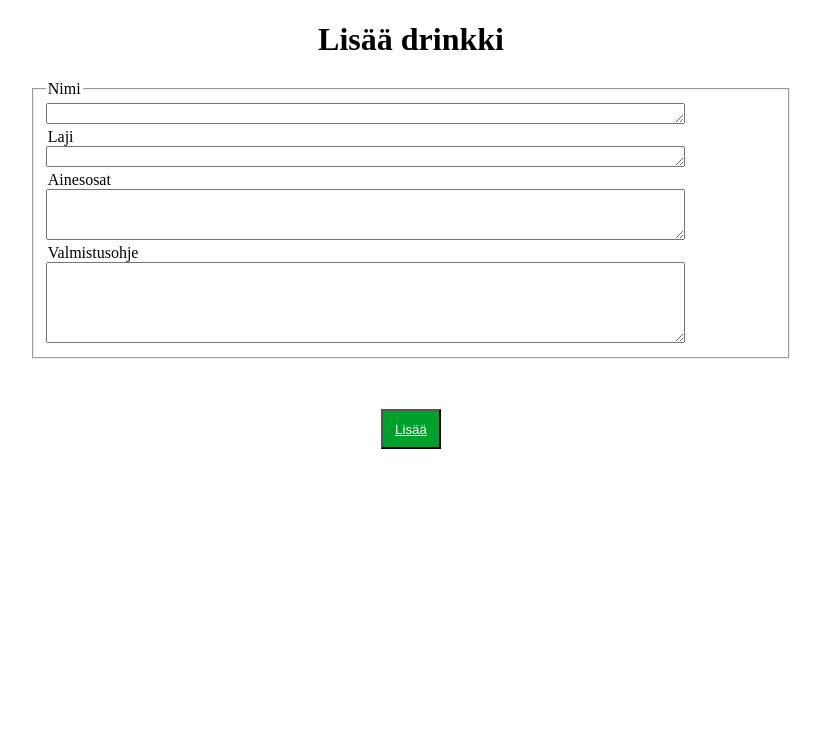
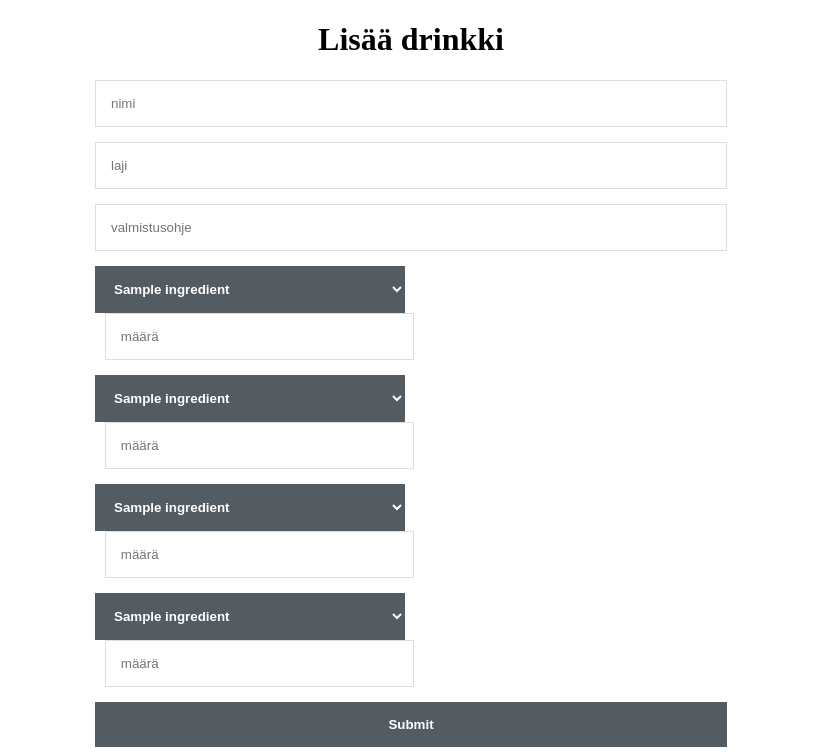
Before and after one commit to MatteZ02/drink-archive, a Node server app: page /add in a window 1280 px wide. Shown: the part 63-818 px from the top of the page, without its empty margins (229-1050 px from the left). Before the commit the page ends 512 px from the top, so only its background shows below. Run offline with Node 20, Linux system fonts and the light colour scheme; the visitor is signed in with stand-in values (Sample User, id 1); tables that the repository leaves empty or names only in its code hold one stand-in row (values such as "Sample post").

Commit message:
update 25.8

```diff
--- a/public/main.css
+++ b/public/main.css
@@ -48,7 +48,64 @@ h2 {
     text-align: center;
 }
 
-fieldset {
+.add-form {
+    margin-left: 25%;
+    width: 50%;
+}
+
+form input[type="text"] {
+    width: 100%;
+    padding: 15px;
+    border: 1px solid #dddddd;
+    margin-bottom: 15px;
+    box-sizing:border-box;
+}
+
+form input[type="submit"] {
+    width: 100%;
+    padding: 15px;
+    background-color: #535b63;
+    border: 0;
+    box-sizing: border-box;
+    cursor: pointer;
+    font-weight: bold;
+    color: #ffffff;
+}
+
+form select {
+    width: 49%;
+    padding: 15px;
+    background-color: #535b63;
+    border: 0;
+    box-sizing: border-box;
+    cursor: pointer;
+    font-weight: bold;
+    color: #ffffff;
+}
+
+form input[name="amount"] {
+    margin-left: 1.55%;
+    width: 49%;
+    padding: 15px;
+    border: 1px solid #dddddd;
+    margin-bottom: 15px;
+    box-sizing:border-box;
+}
+
+.drink-list {
     width: 60%;
+    margin-top: 70px;
     margin-left: 20%;
+    background-color: #066175;
+    cursor: pointer;
 }
+
+.drink-list u {
+    color: white;
+}
+
+.drink {
+    margin-left: 5%;
+    width: 90%;
+    background-color: #066175;
+}
--- a/routes/router.js
+++ b/routes/router.js
@@ -1,21 +1,22 @@
 const db = require("../db");
 
 module.exports = (app) => {
-    const renderTemplate = (req, res, template, code) => {
-        res.render(template, { db, code, user: req.session.user });
+    const renderTemplate = (req, res, template, params, code) => {
+        const user = req.session.user || [];
+        res.render(template, { db, params, code, user: user[0]});
     };
 
-    const isAuthenticated = (req, res, template) => {
+    const isAuthenticated = (req, res, template, params) => {
         if (req.session.loggedin) {
-            renderTemplate(req, res, template);
+            renderTemplate(req, res, template, params);
         } else {
             res.redirect("/login");
         }
     }
 
-    const isAuthenticatedInv = (req, res, template) => {
+    const isAuthenticatedInv = (req, res, template, params) => {
         if (!req.session.loggedin) {
-            renderTemplate(req, res, template);
+            renderTemplate(req, res, template, params);
         } else {
             res.redirect("/");
         }
@@ -25,9 +26,15 @@ module.exports = (app) => {
 
     app.get("/login", (req, res) => isAuthenticatedInv(req, res, "login"));
     app.get("/register", (req, res) => isAuthenticatedInv(req, res, "register"));
-    app.get("/drinks", (req, res) => isAuthenticated(req, res, "drinks"));
-    app.get("/add", (req, res) => isAuthenticated(req, res, "add"));
+    app.get("/drinks", async (req, res) => isAuthenticated(req, res, "drinks", { drinks: await db.select({table: "drinks"}) }));
+    app.get("/add", async (req, res) => isAuthenticated(req, res, "add", { ingredients: await db.select({table: "ingredient"}) }));
     app.get("/user", (req, res) => isAuthenticated(req, res, "user"));
+
+    app.get("/drink/:drinkID", async (req, res) => {
+        const id = req.params.drinkID;
+        const drink = await db.select({table: "drinks", where: `id = ${id}`});
+        isAuthenticated(req, res, "drink", { id, drink: drink[0] });
+    });
 
     app.get("/logout", (req, res) => {
         req.session.loggedin = false;
@@ -35,47 +42,43 @@ module.exports = (app) => {
     });
 
     app.post("/registered", async (req, res) => {
-        const email = req.body.email;
-        const username = req.body.username;
-        const password = req.body.password;
-        const password2 = req.body.password2;
-        const results = await db.select({fields: "*", table: "accounts"});
+        const results = await db.select({table: "accounts"});
         let inUse = false;
         results.forEach(item => {
-            if (item.email.toLowerCase() == email.toLowerCase()) {
+            if (item.email.toLowerCase() == req.body.email.toLowerCase()) {
                 if (inUse) return;
                 inUse = true;
-                return renderTemplate(req, res, "register", "EMAIL_INUSE");
-            } else if (item.username.toLowerCase() == username.toLowerCase()) {
+                return renderTemplate(req, res, "register", {}, "EMAIL_INUSE");
+            } else if (item.username.toLowerCase() == req.body.username.toLowerCase()) {
                 if (inUse) return;
                 inUse = true;
-                return renderTemplate(req, res, "register", "USERNAME_INUSE");
+                return renderTemplate(req, res, "register", {}, "USERNAME_INUSE");
             }
         });
         if (inUse) return;
-        if (password !== password2) {
-            return renderTemplate(req, res, "register", "PASSWORD_NOT_MATCH");
+        if (req.body.password !== req.body.password2) {
+            return renderTemplate(req, res, "register", {}, "PASSWORD_NOT_MATCH");
         }
-        if (username && password && password2 && email) {
-            db.insert({table: "accounts", fields: 'username, password, email, admin', values: `"${username}", "${password}", "${email}, 0"`});
-            return renderTemplate(req, res, "login", "REGISTERED");
+        if (req.body.username && req.body.password && req.body.password2 && req.body.email) {
+            db.insert({table: "accounts", fields: "username, password, email, admin", values: `"${req.body.username}", "${req.body.password}", "${req.body.email}", "0"`});
+            return renderTemplate(req, res, "login", {}, "REGISTERED");
         } else {
             res.send('Please fill the requiered fields!');
             res.end();
         }
     });
 
-    app.post('/auth', async (req, res) => {
-        const username = req.body.username;
-        const password = req.body.password;
-        if (username && password) {
-           const results = await db.select({fields: "*", table: "accounts", where: "username = ? AND password = ?", username: username, password: password});
+    app.post("/auth", async (req, res) => {
+        if (req.body.username && req.body.password) {
+           const results = await db.select({table: "accounts", where: "username = ? AND password = ?", username: req.body.username, password: req.body.password});
                 if (results.length > 0) {
+                    if (results.admin == 1) results.admin = true;
+                    else results.admin = false;
                     req.session.loggedin = true;
                     req.session.user = results;
                     res.redirect('/');
                 } else {
-                    renderTemplate(req, res, "login", "INCORRECT_LOGIN_DETAILS");
+                    renderTemplate(req, res, "login", {}, "INCORRECT_LOGIN_DETAILS");
                 }
                 res.end();
         } else {
@@ -83,4 +86,20 @@ module.exports = (app) => {
             res.end();
         }
     });
+
+    app.post("/add", async (req, res) => {
+        const result = await db.insert({table: "drinks", fields: "name, genre, recipe, approved", values: `"${req.body.name}", "${req.body.genre}", "${req.body.recipe}", "0"`});
+        let i = 0;
+        req.body.ingredients.forEach(item => {
+            if (item == 1) return;
+            db.insert({table: "ingredients", fields: "drink, ingredient, amount", values: `"${result.insertId}", "${item}", "${req.body.amount[i]}"`});
+            i++;
+        });
+        res.redirect(`/drink/${result.insertId}`);
+    });
+
+    app.post("/addingredient", (req, res) => {
+        db.insert({table: "ingredient", fields: "name", values: `"${req.body.name}"`});
+        res.redirect("/add");
+    });
 }
--- a/views/add.ejs
+++ b/views/add.ejs
@@ -2,32 +2,53 @@
 <html lang="fi">
 
 <head>
-    <script src="../public/js/main.js"></script>
     <link rel="stylesheet" href="../public/main.css">
     <title>Lisää</title>
 </head>
 
 <body>
     <%- include("./modules/nav") %>
-    <h1>
-        Lisää drinkki
-    </h1>
-        <fieldset>
-            <legend>Nimi</legend>
-            <textarea rows="1" cols="77">
-            </textarea>
-            <legend>Laji</legend>
-            <textarea rows="1" cols="77">
-            </textarea>
-            <legend>Ainesosat</legend>
-            <textarea rows="3" cols="77">
-            </textarea>
-            <legend>Valmistusohje</legend>
-            <textarea rows="5" cols="77">
-            </textarea>
-        </fieldset>
-    <div class="wrapper">
-        <button><a href="./drinkki.html">Lisää</a></button>
+    <div class="add-form">
+        <h1>
+            Lisää drinkki
+        </h1>
+        <form action="add" method="POST">
+            <input type="text" name="name" placeholder="nimi" required>
+            <input type="text" name="genre" placeholder="laji" required>
+            <input type="text" name="recipe" placeholder="valmistusohje" required>
+            <select id="ingredients" name="ingredients">
+                <% params.ingredients.forEach(item => { %>
+                    <%- include("./modules/ingredient", { item }) %>
+                <% }); %>
+            </select>
+            <input type="text" name="amount" placeholder="määrä" required>
+            <select id="ingredients" name="ingredients">
+                <% params.ingredients.forEach(item => { %>
+                    <%- include("./modules/ingredient", { item }) %>
+                <% }); %>
+            </select>
+            <input type="text" name="amount" placeholder="määrä">
+            <select id="ingredients" name="ingredients">
+                <% params.ingredients.forEach(item => { %>
+                    <%- include("./modules/ingredient", { item }) %>
+                <% }); %>
+            </select>
+            <input type="text" name="amount" placeholder="määrä">
+            <select id="ingredients" name="ingredients">
+                <% params.ingredients.forEach(item => { %>
+                    <%- include("./modules/ingredient", { item }) %>
+                <% }); %>
+            </select>
+            <input type="text" name="amount" placeholder="määrä">
+            <input type="submit">
+        </form>
+        <% if (user.admin) { %>
+            <h2>Lisää ainesosa</h2>
+            <form action="addingredient" method="POST">
+                <input type="text" name="name" placeholder="nimi" required>
+                <input type="submit">
+            </form>
+        <% } %>
     </div>
 </body>
 
--- /dev/null
+++ b/views/modules/ingredient.ejs
@@ -0,0 +1 @@
+<option value="<%= item.id %> "><%= item.name %> </option>
```
Also changed, not shown: public/drink.css (deleted, +0 -20 lines), struct/database.js (+9 -6 lines), views/drink.ejs (added, +18 -0 lines), views/drinks.ejs (+8 -2 lines), views/modules/drink.ejs (+6 -21 lines), views/user.ejs (added).
